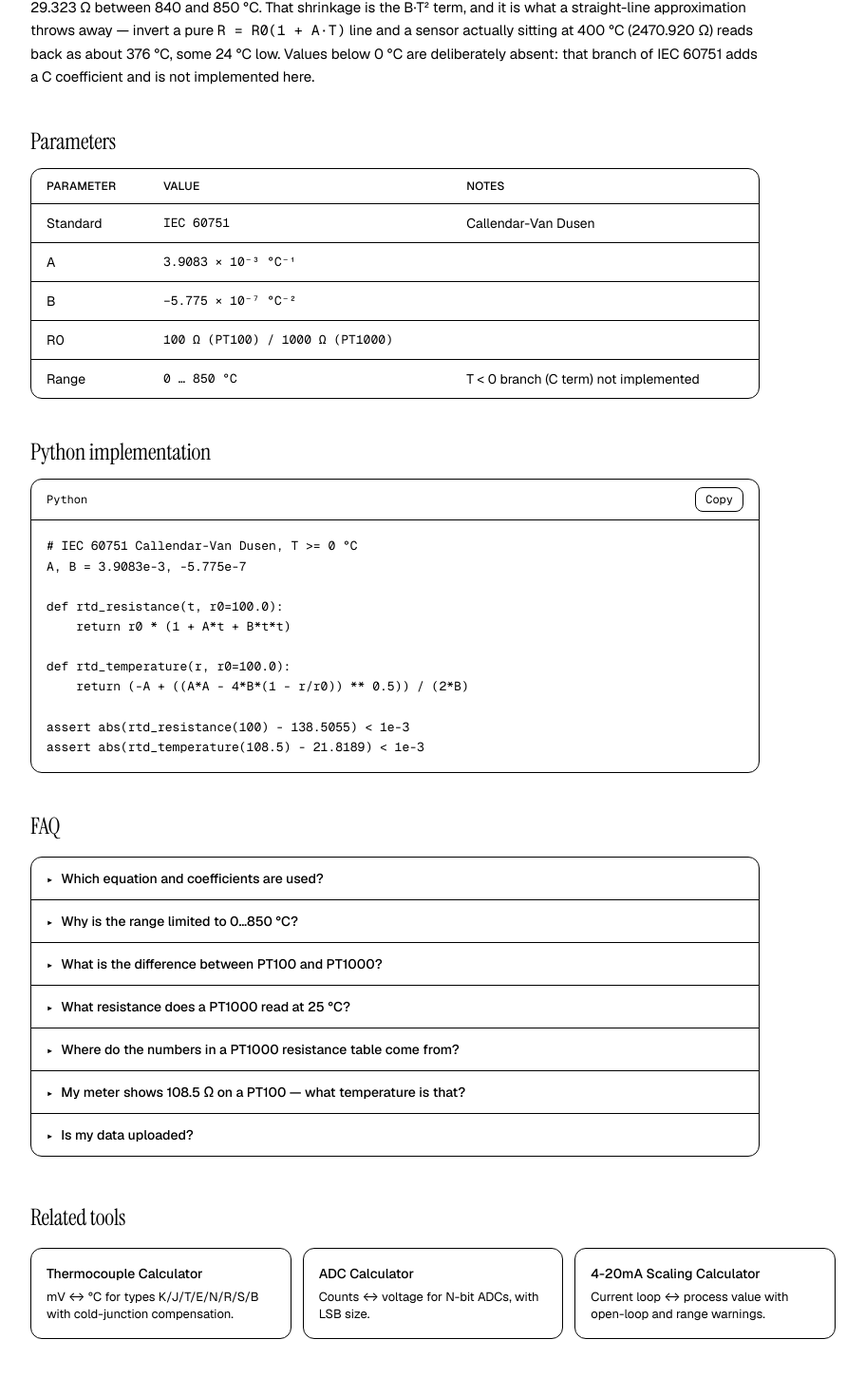
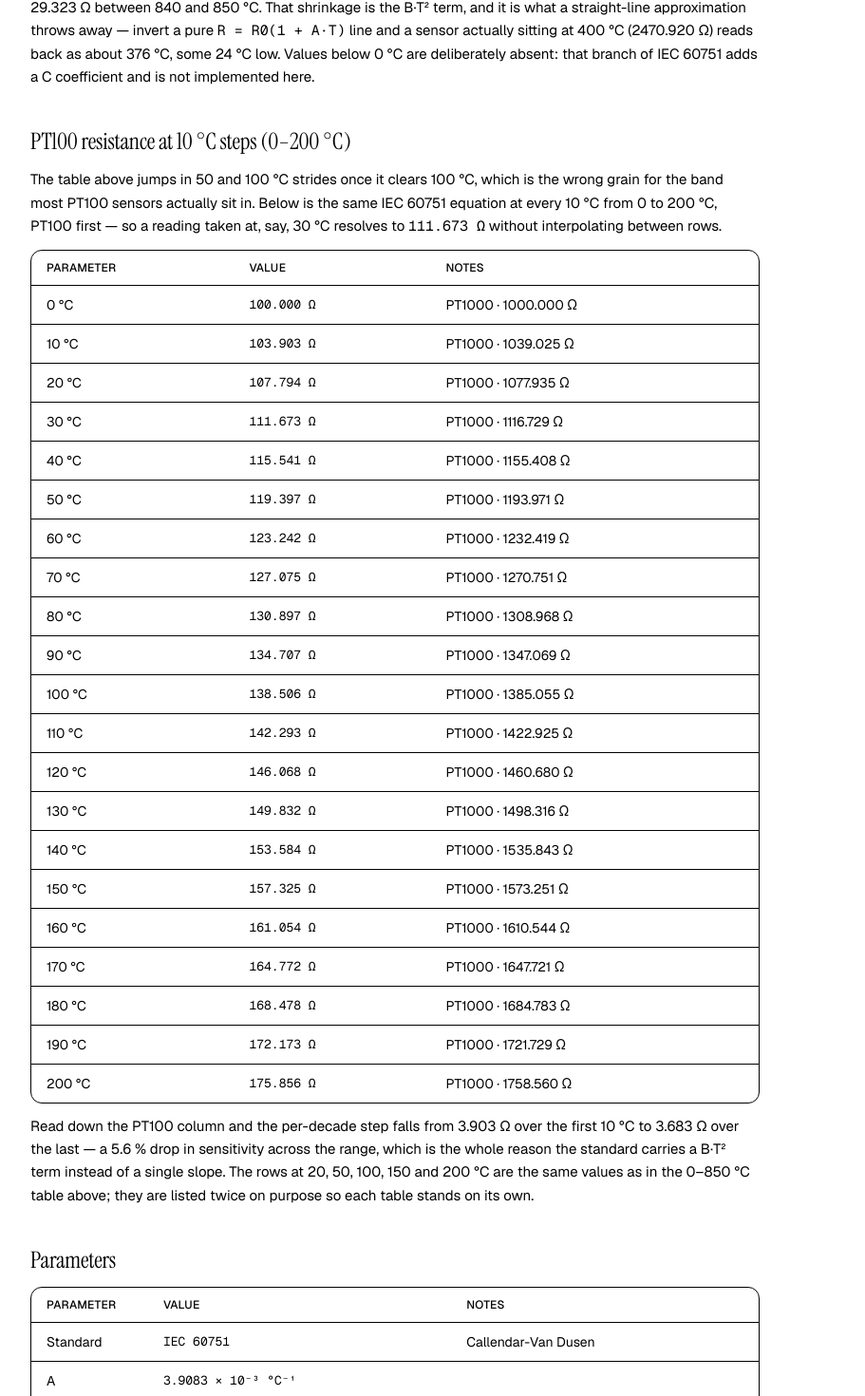
Before and after one commit to Kim-Hakseong/testbench-tools, a Next.js app in the folder apps/web/: page /tools/pt100-calculator in a window 1280 px wide. Shown: the part 2236-3706 px from the top of the page at 95% size, without its empty margins (184-1095 px from the left). Built offline with nearby package versions, Linux system fonts and the light colour scheme.

Commit message:
autopilot: weekly T1 content/SEO pass

```diff
--- a/apps/web/app/(en)/tools/pt100-calculator/page.tsx
+++ b/apps/web/app/(en)/tools/pt100-calculator/page.tsx
@@ -10,9 +10,9 @@ import { JsonLd, toolJsonLd } from "@/lib/jsonld";
 export const metadata: Metadata = {
   title: "PT100 / PT1000 Calculator & Resistance Table (IEC 60751)",
   description:
-    "Free online PT100/PT1000 RTD calculator: convert resistance to temperature and back with the IEC 60751 Callendar-Van Dusen formula, plus a PT100/PT1000 resistance table for 0–850 °C. 100% in your browser.",
+    "Free online PT100/PT1000 RTD calculator: convert resistance to temperature and back with the IEC 60751 Callendar-Van Dusen formula, plus PT100 and PT1000 resistance tables — 10 °C steps across 0–200 °C and the full 0–850 °C range. 100% in your browser.",
   alternates: toolAlternates("pt100-calculator", "en"),
-  openGraph: { url: "/tools/pt100-calculator/", images: ["/og/pt100-calculator.png"], siteName: "TestBench.tools", title: "PT100 / PT1000 Calculator & Resistance Table (IEC 60751)", description: "Free online PT100/PT1000 RTD calculator: convert resistance to temperature and back with the IEC 60751 Callendar-Van Dusen formula, plus a PT100/PT1000 resistance table for 0–850 °C. 100% in your browser.", type: "website" },
+  openGraph: { url: "/tools/pt100-calculator/", images: ["/og/pt100-calculator.png"], siteName: "TestBench.tools", title: "PT100 / PT1000 Calculator & Resistance Table (IEC 60751)", description: "Free online PT100/PT1000 RTD calculator: convert resistance to temperature and back with the IEC 60751 Callendar-Van Dusen formula, plus PT100 and PT1000 resistance tables — 10 °C steps across 0–200 °C and the full 0–850 °C range. 100% in your browser.", type: "website" },
 };
 
 const FAQS: FaqItem[] = [
@@ -31,6 +31,10 @@ const FAQS: FaqItem[] = [
   {
     q: "What resistance does a PT1000 read at 25 °C?",
     a: "1097.347 Ω — and a PT100 reads 109.735 Ω at the same temperature. Both come from the same equation: 1000·(1 + 3.9083×10⁻³·25 − 5.775×10⁻⁷·25²). The table on this page lists the common points from 0 to 850 °C.",
+  },
+  {
+    q: "What is the resistance of a PT100 at 30 °C per IEC 60751?",
+    a: "111.673 Ω, and a PT1000 reads 1116.729 Ω. Both are 100·(1 + 3.9083×10⁻³·30 − 5.775×10⁻⁷·30²) scaled by R0. The 10 °C-step table on this page covers 0 to 200 °C for lookups like this; the calculator above takes any temperature in between.",
   },
   {
     q: "Where do the numbers in a PT1000 resistance table come from?",
@@ -170,6 +174,51 @@ export default function Page() {
           </p>
         </Section>
 
+        <Section title="PT100 resistance at 10 °C steps (0–200 °C)">
+          <p>
+            The table above jumps in 50 and 100 °C strides once it clears
+            100 °C, which is the wrong grain for the band most PT100 sensors
+            actually sit in. Below is the same IEC 60751 equation at every
+            10 °C from 0 to 200 °C, PT100 first — so a reading taken at, say,
+            30 °C resolves to <code>111.673 Ω</code> without interpolating
+            between rows.
+          </p>
+          <ParamsTable
+            rows={[
+              { name: "0 °C", value: "100.000 Ω", note: "PT1000 · 1000.000 Ω" },
+              { name: "10 °C", value: "103.903 Ω", note: "PT1000 · 1039.025 Ω" },
+              { name: "20 °C", value: "107.794 Ω", note: "PT1000 · 1077.935 Ω" },
+              { name: "30 °C", value: "111.673 Ω", note: "PT1000 · 1116.729 Ω" },
+              { name: "40 °C", value: "115.541 Ω", note: "PT1000 · 1155.408 Ω" },
+              { name: "50 °C", value: "119.397 Ω", note: "PT1000 · 1193.971 Ω" },
+              { name: "60 °C", value: "123.242 Ω", note: "PT1000 · 1232.419 Ω" },
+              { name: "70 °C", value: "127.075 Ω", note: "PT1000 · 1270.751 Ω" },
+              { name: "80 °C", value: "130.897 Ω", note: "PT1000 · 1308.968 Ω" },
+              { name: "90 °C", value: "134.707 Ω", note: "PT1000 · 1347.069 Ω" },
+              { name: "100 °C", value: "138.506 Ω", note: "PT1000 · 1385.055 Ω" },
+              { name: "110 °C", value: "142.293 Ω", note: "PT1000 · 1422.925 Ω" },
+              { name: "120 °C", value: "146.068 Ω", note: "PT1000 · 1460.680 Ω" },
+              { name: "130 °C", value: "149.832 Ω", note: "PT1000 · 1498.316 Ω" },
+              { name: "140 °C", value: "153.584 Ω", note: "PT1000 · 1535.843 Ω" },
+              { name: "150 °C", value: "157.325 Ω", note: "PT1000 · 1573.251 Ω" },
+              { name: "160 °C", value: "161.054 Ω", note: "PT1000 · 1610.544 Ω" },
+              { name: "170 °C", value: "164.772 Ω", note: "PT1000 · 1647.721 Ω" },
+              { name: "180 °C", value: "168.478 Ω", note: "PT1000 · 1684.783 Ω" },
+              { name: "190 °C", value: "172.173 Ω", note: "PT1000 · 1721.729 Ω" },
+              { name: "200 °C", value: "175.856 Ω", note: "PT1000 · 1758.560 Ω" },
+            ]}
+          />
+          <p>
+            Read down the PT100 column and the per-decade step falls from
+            3.903 Ω over the first 10 °C to 3.683 Ω over the last — a 5.6 %
+            drop in sensitivity across the range, which is the whole reason the
+            standard carries a B·T² term instead of a single slope. The rows at
+            20, 50, 100, 150 and 200 °C are the same values as in the 0–850 °C
+            table above; they are listed twice on purpose so each table stands
+            on its own.
+          </p>
+        </Section>
+
         <AdSlot id="pt100-calculator-content" />
 
         <Section title="Parameters">
```
